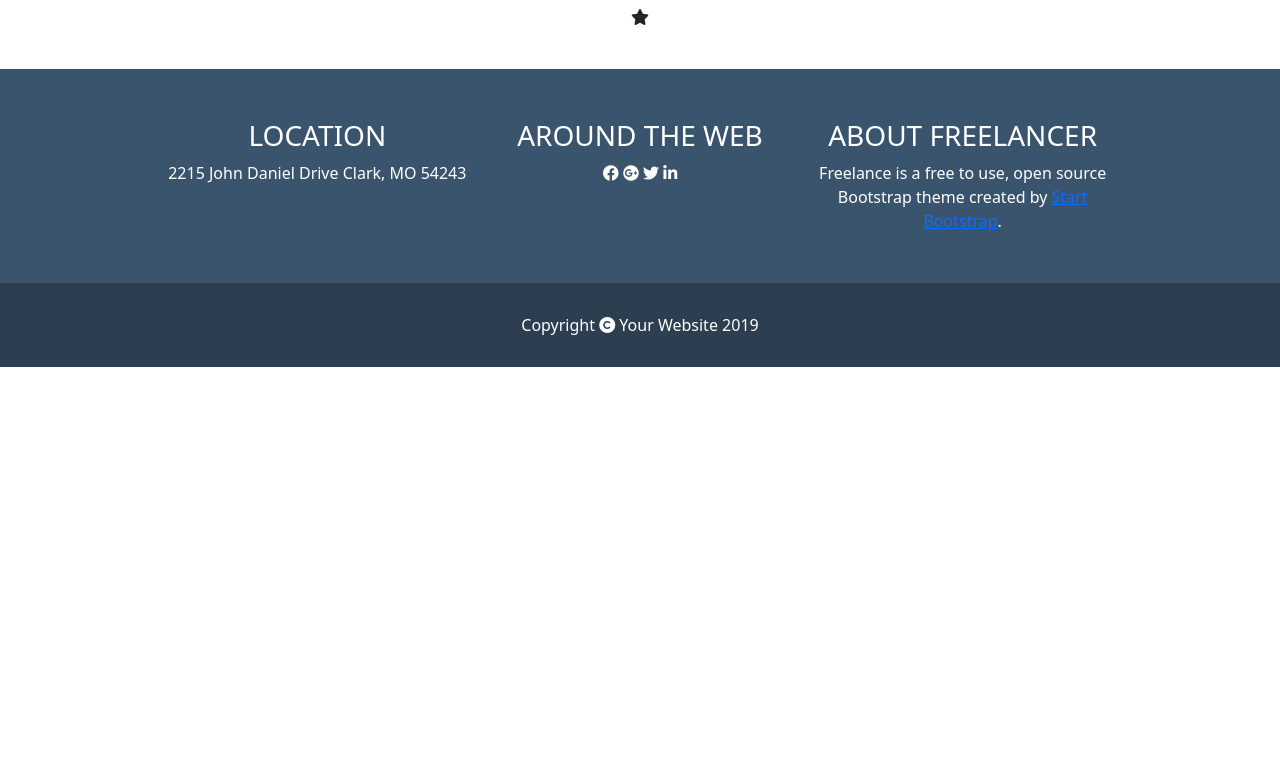
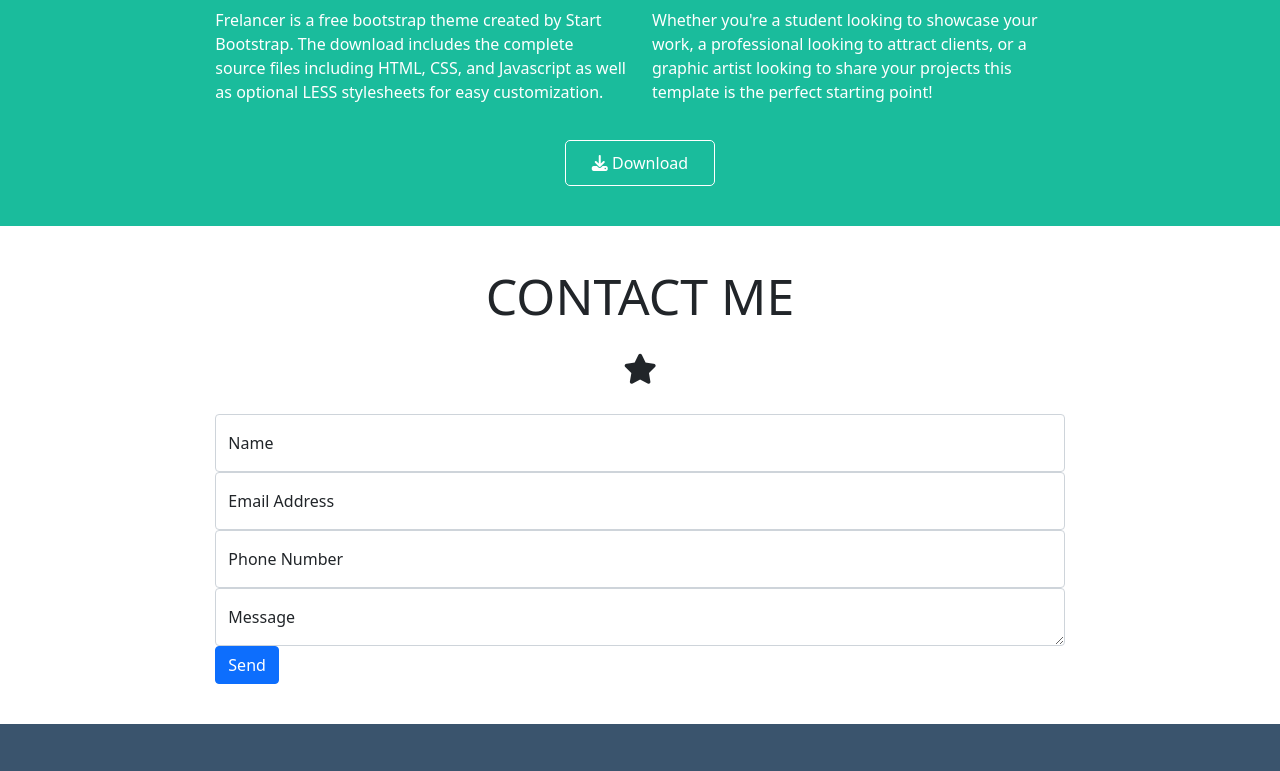
Before and after one commit to MassiDama/html-css-bootstrap-freelancer, a plain HTML site: page index.html in a window 1280 px wide. Shown: the part 1521-2292 px from the top of the page. Before the commit the page ends 1888 px from the top, so only its background shows below. Drawn offline with nearby package versions, Linux system fonts and the light colour scheme.

Commit message:
struttura section contract

```diff
--- a/css/style.css
+++ b/css/style.css
@@ -20,8 +20,35 @@
     padding: 20px;
 }
 
+.avatar-img {
+    padding-bottom: 20px;
+}
+
 .avatar {
     width: 250px;
+}
+
+h1 {
+    font-size: 60px;
+    padding-bottom: 10px;
+}
+
+
+/* stii nav-bar */
+.nav-head {
+    color: white;
+}
+
+.navbar-light .navbar-brand {
+    color: white;
+}
+
+.navbar-light .navbar-nav .nav-link {
+    color: white;
+}
+
+.navbar-collapse {
+    flex-grow: 0;
 }
 
 
@@ -31,7 +58,21 @@
 
 /* stili JUMBOTRON */
 
+.stellina i {
+    font-size: 30px;
+    margin-bottom: 30px;
+}
+
+.jumbotron span {
+    font-size: 25px;
+}
+
 /* stili PORTFOLIO */
+h2 {
+    font-size: 50px;
+    padding-bottom: 20px;
+}
+
 .card {
     width: 90%;
     margin: 0 auto;
@@ -50,7 +91,12 @@
 .download {
     border: 1px solid white;
     border-radius: 5px;
+    padding: 10px;
+    margin-top: 20px;
 }
+
+/* stili CONTACT */
+
 
 
 /* stili footer */
--- a/index.html
+++ b/index.html
@@ -16,12 +16,12 @@
     <header>
         <section class="ramo head">
             <div class="generic-container">
-                <nav class="navbar navbar-expand-lg navbar-light bg-light">
+                <nav id="nav-head" class="navbar navbar-expand-lg navbar-light">
                     <div class="container-fluid">
                       <a class="navbar-brand" href="#">START BOOTSTRAP</a>
-                      <button class="navbar-toggler" type="button" data-bs-toggle="collapse" data-bs-target="#navbarNavAltMarkup" aria-controls="navbarNavAltMarkup" aria-expanded="false" aria-label="Toggle navigation">
-                        <span class="navbar-toggler-icon"></span>
-                      </button>
+                         <button class="navbar-toggler" type="button" data-bs-toggle="collapse" data-bs-target="#navbarNavAltMarkup" aria-controls="navbarNavAltMarkup" aria-expanded="false" aria-label="Toggle navigation">
+                            <span class="navbar-toggler-icon"></span>
+                         </button>
                       <div class="collapse navbar-collapse" id="navbarNavAltMarkup">
                         <div class="navbar-nav">
                           <a class="nav-link" href="#">PORTFOLIO</a>
@@ -44,9 +44,9 @@
                         <div class="avatar-img">
                             <img class="avatar" src="img/avatar.svg" alt="foto avatar">
                         </div>
+                        <h1>START BOOTSTRAP</h1>
                         <div class="stellina">
                             <i class="fa-solid fa-star"></i>
-                            <!-- stellina -->
                         </div>
                         <span>GRAPHIC ARTIST- WEB DESIGNER - ILLUSTRATOR</span>
                     </div>
@@ -118,15 +118,15 @@
                     </div>
                 </div>
                 <div class="row justify-content-center">
-                    <div class="col-8 col-md-4 col-lg-4">
+                    <div class="col-8 col-md-4 col-lg-5">
                         <p>Frelancer is a free bootstrap theme created by Start Bootstrap. The download includes the complete source files including HTML, CSS, and Javascript as well as optional LESS stylesheets for easy customization.</p>
                     </div>
-                    <div class="col-8 col-md-4 col-lg-4">
-                        <p>Whether you're a student looking to showcase your work, a professional looking to attract clients, or a graphic artist looking to share your projects this template is the perfect starting point. </p>
+                    <div class="col-8 col-md-4 col-lg-5">
+                        <p>Whether you're a student looking to showcase your work, a professional looking to attract clients, or a graphic artist looking to share your projects this template is the perfect starting point! </p>
                     </div>
                 </div>
                 <div class="row justify-content-center text-center">
-                    <div class="col-1">
+                    <div class="col-2">
                         <div class="download"><i class="fa-solid fa-download"></i> Download</div>
                     </div>
                 </div>
@@ -144,6 +144,31 @@
                             <i class="fa-solid fa-star"></i>
                             <!-- stellina -->
                         </div>
+                    </div>
+                </div>
+                <div class="row justify-content-center">
+                    <div class="col-8 col-md-10 col-lg-10">
+                        <form action="#">
+                            <div class="form-floating">
+                                <input type="email" class="form-control" id="floatingInput" placeholder="name@example.com">
+                                <label for="floatingInput">Name</label>
+                            </div>
+                            <div class="form-floating">
+                                <input type="password" class="form-control" id="floatingPassword" placeholder="Password">
+                                <label for="floatingPassword">Email Address</label>
+                            </div>
+                            <div class="form-floating">
+                                <input type="email" class="form-control" id="floatingInput" placeholder="name@example.com">
+                                <label for="floatingInput">Phone Number</label>
+                            </div>
+                            <div class="form-floating">
+                                <textarea class="form-control" placeholder="Leave a comment here" id="floatingTextarea"></textarea>
+                                <label for="floatingTextarea">Message</label>
+                            </div>
+                            <div class="col-12">
+                                <button class="btn btn-primary" type="submit">Send</button>
+                            </div>
+                        </form>
                     </div>
                 </div>
             </div>
```
